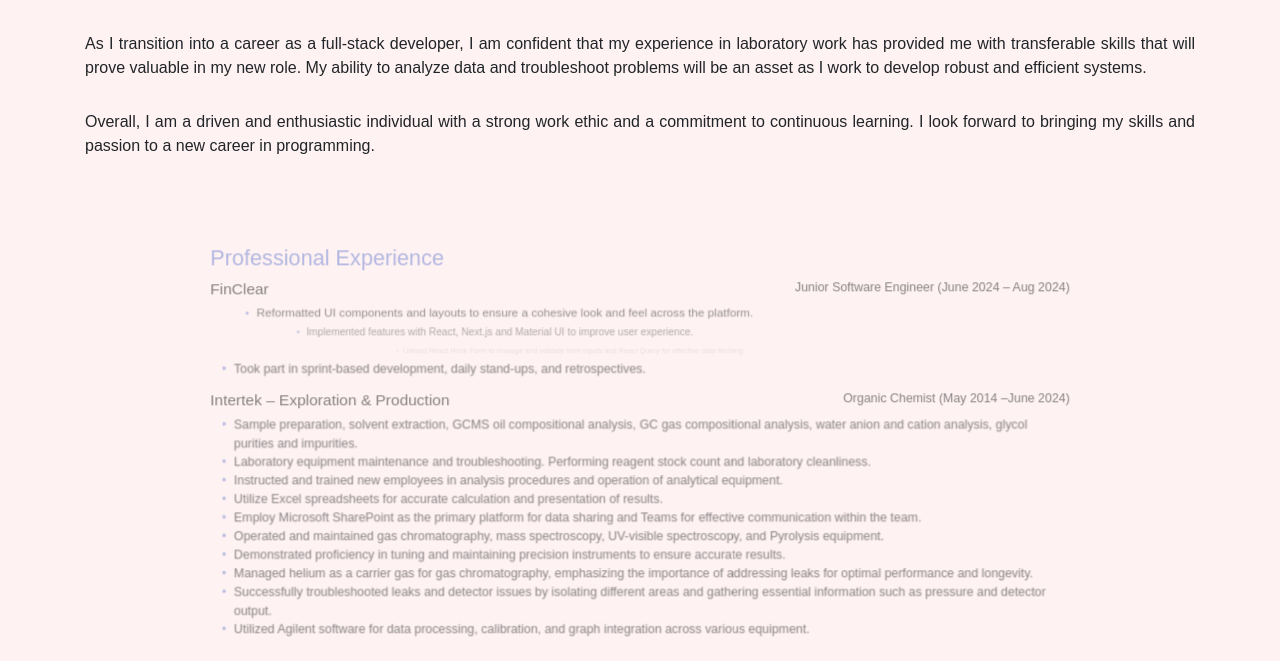
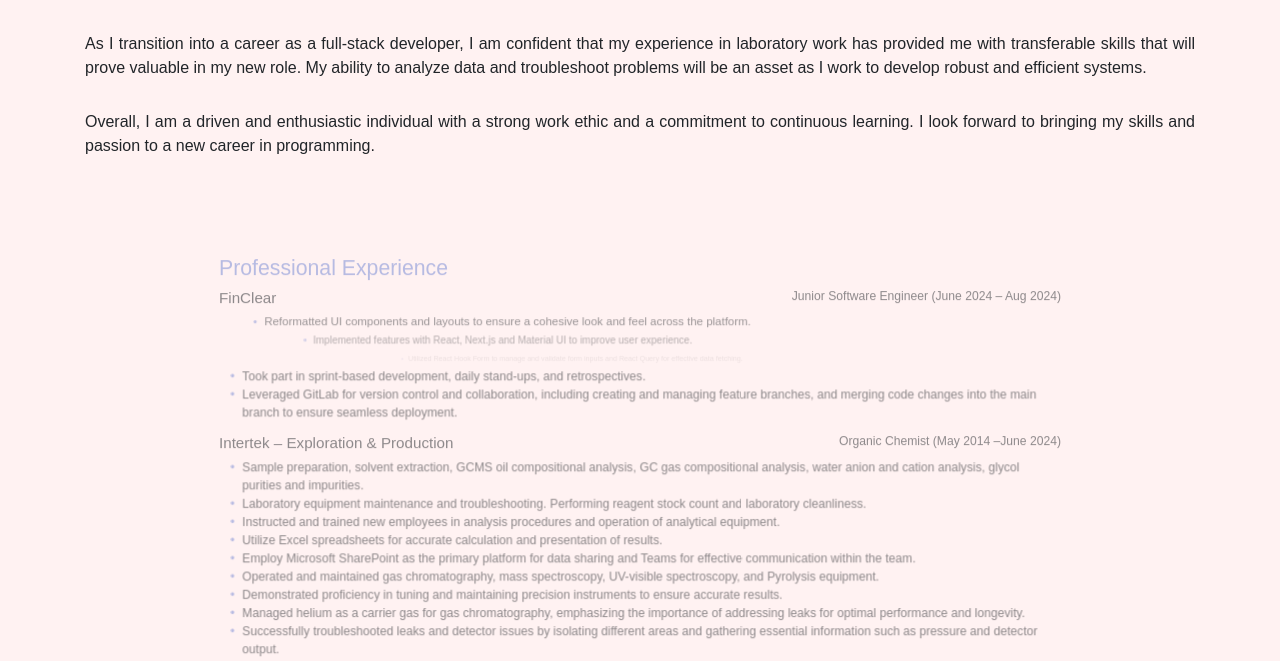
Before and after one commit to JackPflaum/MyPortfolioWebsite, a Django app: page /resume/ in a window 1280 px wide. Shown: the part 476-1137 px from the top of the page. Run offline with Django 4.2, Linux system fonts and the light colour scheme.

Commit message:
added content to resume

```diff
--- a/MyPortfolioWebsite/jacks_website/templates/resume.html
+++ b/MyPortfolioWebsite/jacks_website/templates/resume.html
@@ -65,6 +65,10 @@
             </li>
             <li>
                 Took part in sprint-based development, daily stand-ups, and retrospectives.
+            </li>
+            <li>
+                Leveraged GitLab for version control and collaboration, including creating and managing feature branches,
+                and merging code changes into the main branch to ensure seamless deployment.
             </li>
         </ul>
         <div class="d-flex flex-column flex-sm-row align-items-start justify-content-between">
```
